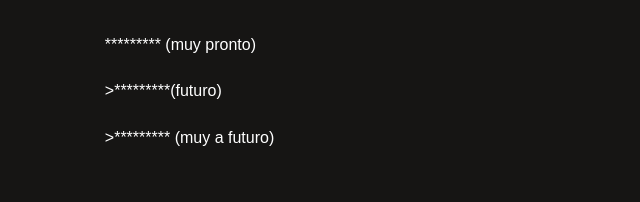
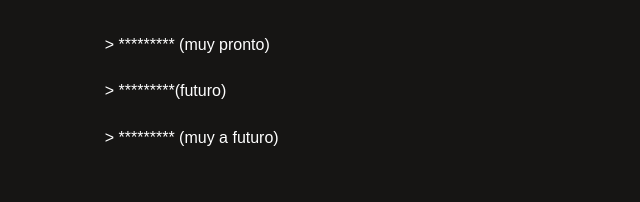
Before and after one commit to AnthoRuiz/portafolio, a plain HTML site: page index.html in a window 1280 px wide. Shown: the part 215-417 px from the top of the page, 388-1028 px from the left. Drawn offline with Linux system fonts and the light colour scheme.

Commit message:
detallito

```diff
--- a/index.html
+++ b/index.html
@@ -73,9 +73,9 @@
     <div class="bloque">
       <!-- 5º Commit - Tu portafolio -->
       <h3>Tu portafolio</h3>
-      <a href="#"><p>********* (muy pronto)</p></a>
-      <a href="#"><p>>*********(futuro)</p></a>
-      <a href="#"><p>>********* (muy a futuro)</p></a>
+      <a href="#"><p> > ********* (muy pronto)</p></a>
+      <a href="#"><p> > *********(futuro)</p></a>
+      <a href="#"><p> > ********* (muy a futuro)</p></a>
     </div>
   </div>
 
```
